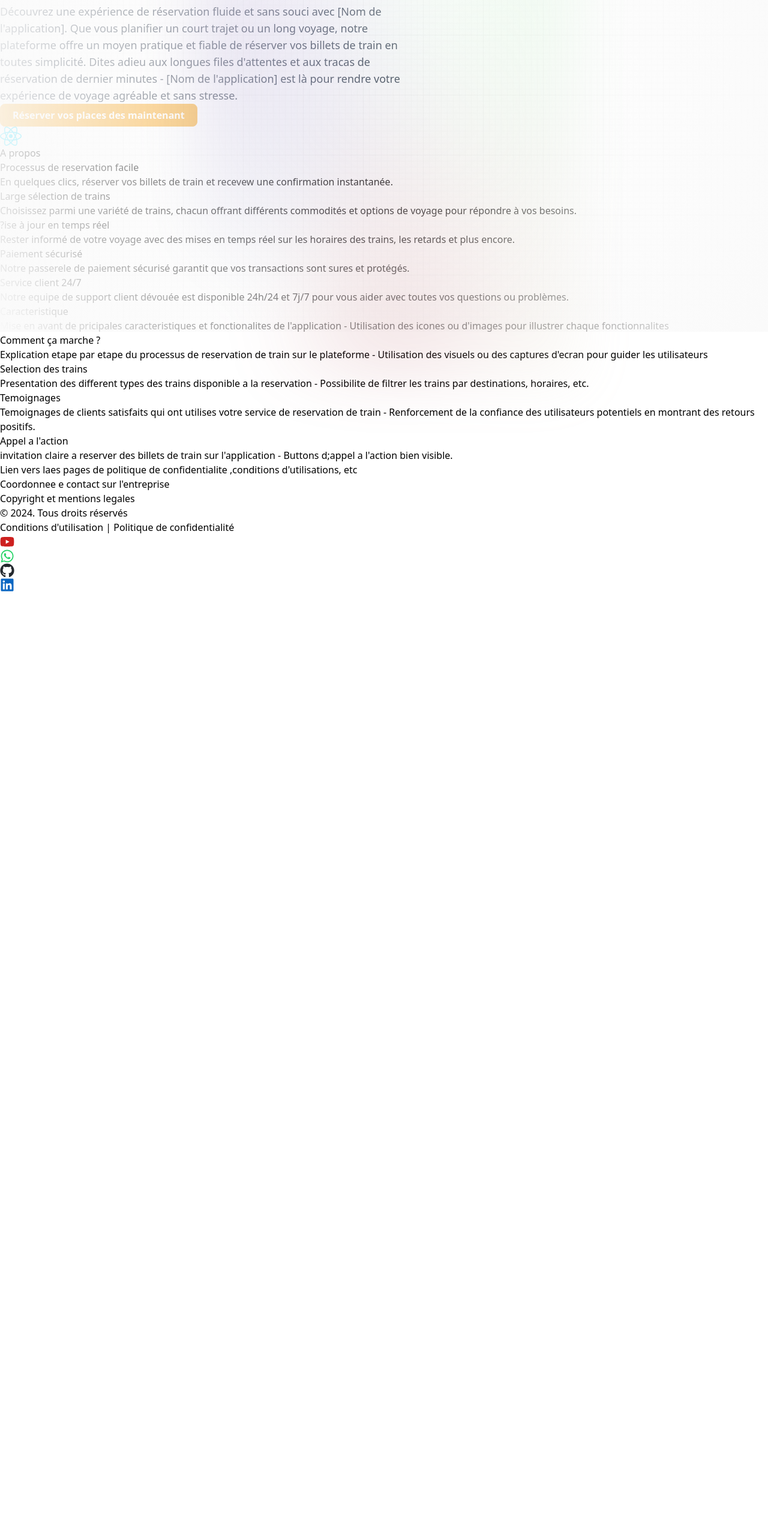
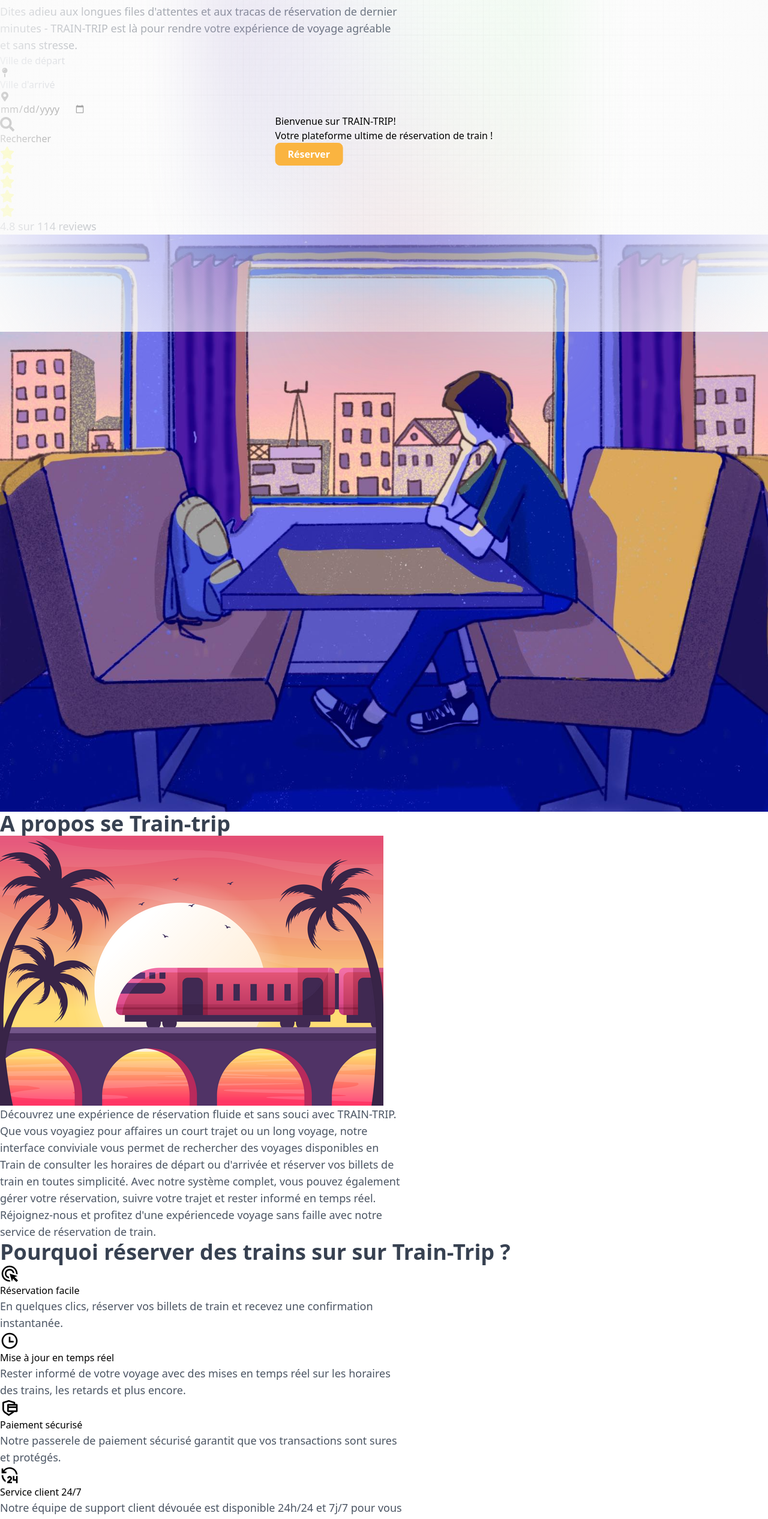
Before and after one commit to Andohenri/Reservation_management, a React (Vite) app in the folder client/: page / in a window 1280 px wide. Shown: the part 247-2779 px from the top of the page at 60% size. Before the commit the page ends 1234 px from the top, so only its background shows below. Built offline with nearby package versions, Linux system fonts and the light colour scheme; no server answers.

Commit message:
Systeme de recherche trip

```diff
--- a/client/src/index.css
+++ b/client/src/index.css
@@ -61,6 +61,15 @@
       padding: 0;
    }
 }
+.absolute_center {
+   position: absolute;
+   top: 60%;
+   left: 50%;
+   transform: translate(-50%, -50%);
+}
+.text-shadow {
+   text-shadow: 2px 2px 4px rgba(255, 255, 255, 0.7);
+}
 
 .head_text {
    @apply text-xl font-extrabold leading-[1.15] text-gray-700 sm:text-4xl;
@@ -84,7 +93,7 @@
    @apply shadow appearance-none border focus:border-[#4E47C6] rounded-full py-2 px-3 text-gray-700 leading-tight focus:outline-none w-10 focus:w-fit transition-all pointer-events-auto placeholder:italic placeholder:opacity-0 focus:placeholder:opacity-100
 }
 .btn_primary {
-   @apply rounded-lg border border-[#FAB440] bg-[#FAB440] py-1.5 px-1.5 sm:px-5 text-white transition-all hover:bg-white hover:text-[#FAB440] text-center text-base flex items-center justify-center font-semibold;
+   @apply rounded-lg border border-[#FAB440] bg-[#FAB440] py-1.5 px-4 sm:px-5 text-white transition-all hover:bg-white hover:text-[#FAB440] text-center text-base flex items-center justify-center font-semibold;
 }
 .outline_btn {
    @apply rounded-full border border-[#FAB440] bg-transparent py-1.5 px-5 text-[#FAB440] transition-all hover:bg-[#FAB440] hover:text-black text-center text-sm font-semibold flex items-center justify-center;
--- a/client/src/pages/Home.jsx
+++ b/client/src/pages/Home.jsx
@@ -1,66 +1,190 @@
-import React from 'react'
-import logo from '../assets/react.svg'
+import React, { useState } from 'react'
+import { FaMapMarkerAlt, FaMapPin, FaSearch, FaStar } from 'react-icons/fa'
+import { Ri24HoursLine, RiSecurePaymentLine, RiTimeLine } from 'react-icons/ri'
+import { MdAdsClick } from 'react-icons/md'
+import Banner from '../assets/banner.jpeg'
+import Img1 from '../assets/train1.png'
+import react from '../assets/react.svg'
+import { setSearchQuery } from '../redux/features/trip/tripSlice'
+import { useDispatch } from 'react-redux'
+import { useNavigate } from 'react-router-dom'
 
 const Home = () => {
+  const dispatch = useDispatch();
+  const navigate = useNavigate();
+  const [origin, setOrigin] = useState('');
+  const [destination, setDestination] = useState('');
+  const [dateDepart, setDateDepart] = useState('');
+
+  const handleSubmit = (e) => {
+    e.preventDefault();
+    dispatch(setSearchQuery({ departure_date: dateDepart, origin, destination }));
+    navigate('/trip');
+  }
+
   return (
-    <main className='max-w-5xl mx-auto p-6'>
-      <header className='flex max-md:flex-col-reverse gap-4 md:flex-row lg:h-[90vh] mb-6'>
-        <div className='flex-1 flex flex-col gap-4 justify-center items-start max-md:text-center'>
-          <h1 className='head_text'>Bienvenue sur [Nom de l'application] - Votre plateforme ultime de réservation de train !</h1>
+    <main className='max-w-6xl mx-auto'>
+      <header className='flex justify-center items-center gap-6 sm:p-6 sm:h-[85vh] mb-6'>
+        <div className='hidden sm:flex flex-col gap-6 justify-center items-start max-md:text-center'>
+          <h1 className='head_text'>Bienvenue sur TRAIN-TRIP - Votre plateforme ultime de réservation de train !</h1>
           <p className='desc'>
-            Découvrez une expérience de réservation fluide et sans souci avec [Nom de l'application].
-            Que vous planifier un court trajet ou un long voyage, notre plateforme offre un moyen pratique
-            et fiable de réserver vos billets de train en toutes simplicité. Dites adieu aux longues files d'attentes et aux tracas de réservation de dernier minutes -
-            [Nom de l'application] est là pour rendre votre expérience de voyage agréable et sans stresse.
+            Dites adieu aux longues files d'attentes et aux tracas de réservation de dernier minutes -
+            TRAIN-TRIP est là pour rendre votre expérience de voyage agréable et sans stresse.
           </p>
-          <button className='btn_primary mt-4'>Réserver vos places des maintenant</button>
+          <form onSubmit={handleSubmit} className='flex flex-col gap-2'>
+            <section className='grid grid-cols-3 items-center'>
+              <div className='relative'>
+                <input value={origin} onChange={(e) => setOrigin(e.target.value)} className='w-full shadow border rounded-tl-lg rounded-bl-lg focus:border-[#4E47C6] py-2 pl-3 pr-8 text-gray-700 focus:outline-none transition-all pointer-events-auto placeholder:italic' type="text" placeholder='Ville de départ' />
+                <span className='absolute top-3 right-3 pointer-events-none'><FaMapPin className='text-gray-400' /></span>
+              </div>
+              <div className='relative'>
+                <input value={destination} onChange={(e) => setDestination(e.target.value)} className='w-full shadow border focus:border-[#4E47C6] py-2 pl-3 pr-8 text-gray-700 focus:outline-none transition-all pointer-events-auto placeholder:italic' type="text" placeholder="Ville d'arrivé" />
+                <span className='absolute top-3 right-3 pointer-events-none'><FaMapMarkerAlt className='text-gray-400' /></span>
+              </div>
+              <div className='relative hidden sm:block'>
+                <input value={dateDepart} onChange={(e) => setDateDepart(e.target.value)} className='w-full shadow border rounded-tr-lg rounded-br-lg focus:border-[#4E47C6] py-2 pl-3 pr-4 text-gray-700 leading-tight focus:outline-none transition-all pointer-events-auto placeholder:italic' type="date" />
+              </div>
+            </section>
+            <div className='flex justify-end'>
+              <button type='submit' className='bg-[#FAB440] text-white shadow rounded-lg px-3 py-2 flex gap-2 items-center'>
+                <FaSearch size={24} />
+                <span className='font-semibold'>Rechercher</span>
+              </button>
+            </div>
+          </form>
+          <div className='flex shadow gap-4 items-center bg-white py-2 px-4 rounded-lg'>
+            <span className='flex gap-1'><FaStar size={24} style={{ color: 'yellow' }} /><FaStar size={24} style={{ color: 'yellow' }} /><FaStar size={24} style={{ color: 'yellow' }} /><FaStar size={24} style={{ color: 'yellow' }} /><FaStar size={24} style={{ color: 'yellow' }} /></span>
+            <p className='desc'><span className='font-bold'>4.8</span> sur 114 reviews</p>
+          </div>
         </div>
-        <div className='md:flex-1 flex justify-center '>
-          <img src={logo} alt="logo" className=''/>
+        <div className='relative shadow-lg sm:rounded-lg overflow-hidden'>
+          <img src={Banner} alt="logo" className='' />
+          <div className='absolute_center w-[70%] sm:hidden text-center'>
+            <h1 className='text-2xl text-shadow font-extrabold leading-[1.15] text-white'>Bienvenue sur TRAIN-TRIP! <br /> Votre plateforme ultime de réservation de train !</h1>
+            <button className='btn_primary mx-auto mt-2'>Réserver</button>
+          </div>
         </div>
       </header>
-      <section>
-        <h1 className='text-2xl font-bold mb-4'>A propos</h1>
-        <div className='flex flex-row flex-wrap gap-4'>
-          <article className='w-full max-w-64 bg-slate-500 text-white p-3 rounded-lg'>
-            <h1 className='text-xl font-semibold'>Processus de reservation facile</h1>
-            <p>En quelques clics, réserver vos billets de train et recevew une confirmation instantanée.</p>
+      <section className='p-6'>
+        <h1 className='head_text mb-6'>A propos se Train-trip</h1>
+        <div className='grid gap-6 sm:grid-cols-2'>
+          <div className='overflow-hidden rounded-lg h-[18rem]'>
+            <img src={Img1} alt="train" />
+          </div>
+          <p className='desc'>
+            Découvrez une expérience de réservation fluide et sans souci avec TRAIN-TRIP.
+            Que vous voyagiez pour affaires un court trajet ou un long voyage, notre interface conviviale vous permet de rechercher des voyages disponibles en Train
+            de consulter les horaires de départ ou d'arrivée et réserver vos billets de train en toutes simplicité.
+            Avec notre système complet, vous pouvez également gérer votre réservation, suivre votre trajet et rester informé en temps réel.
+            Réjoignez-nous et profitez d'une expériencede voyage sans faille avec notre service de réservation de train.
+          </p>
+        </div>
+      </section>
+      <section className='p-6'>
+        <h1 className='head_text mb-6'>Pourquoi réserver des trains sur sur Train-Trip ?</h1>
+        <div className='grid grid-cols-2 lg:grid-cols-4 gap-4'>
+          <article className='bg-white flex flex-col gap-4 rounded-lg shadow p-4'>
+            <div className='flex items-center gap-4'>
+              <div className='p-3 bg-yellow-200 rounded-lg'><MdAdsClick size={32} className='text-[#FAB440]' /></div>
+              <h1 className='text-xl text-gray-800 font-bold'>Réservation facile</h1>
+            </div>
+            <div>
+              <p className='desc'>
+                En quelques clics, réserver vos billets de train et recevez une confirmation instantanée.
+              </p>
+            </div>
           </article>
-          <article className='w-full max-w-xs bg-slate-500 text-white p-2 rounded-lg'>
-            <h1 className='text-xl font-semibold'>Large sélection de trains</h1>
-            <p>Choisissez parmi une variété de trains, chacun offrant différents commodités et options de voyage pour répondre à vos besoins.</p>
+          <article className='bg-white flex flex-col gap-4 rounded-lg shadow p-4'>
+            <div className='flex items-center gap-4'>
+              <div className='p-3 bg-yellow-200 rounded-lg'><RiTimeLine size={32} className='text-[#FAB440]' /></div>
+              <h1 className='text-lg text-gray-800 font-bold'>Mise à jour en temps réel</h1>
+            </div>
+            <div>
+              <p className='desc'>
+                Rester informé de votre voyage avec des mises en temps réel sur les horaires des trains, les retards et plus encore.
+              </p>
+            </div>
           </article>
-          <article className='w-full max-w-xs bg-slate-500 text-white p-2 rounded-lg'>
-            <h1 className='text-xl font-semibold'>?ise à jour en temps réel</h1>
-            <p>Rester informé de votre voyage avec des mises en temps réel sur les horaires des trains, les retards et plus encore.</p>
+          <article className='bg-white flex flex-col gap-4 rounded-lg shadow p-4'>
+            <div className='flex items-center gap-4'>
+              <div className='p-3 bg-yellow-200 rounded-lg'><RiSecurePaymentLine size={32} className='text-[#FAB440]' /></div>
+              <h1 className='text-lg text-gray-800 font-bold'>Paiement sécurisé</h1>
+            </div>
+            <div>
+              <p className='desc'>
+                Notre passerele de paiement sécurisé garantit que vos transactions sont sures et protégés.
+              </p>
+            </div>
           </article>
-          <article className='w-full max-w-xs bg-slate-500 text-white p-2 rounded-lg'>
-            <h1 className='text-xl font-semibold'>Paiement sécurisé</h1>
-            <p>Notre passerele de paiement sécurisé garantit que vos transactions sont sures et protégés.</p>
-          </article>
-          <article className='w-full max-w-xs bg-slate-500 text-white p-2 rounded-lg'>
-            <h1 className='text-xl font-semibold'>Service client 24/7</h1>
-            <p>Notre equipe de support client dévouée est disponible 24h/24 et 7j/7 pour vous aider avec toutes vos questions ou problèmes.</p>
+          <article className='bg-white flex flex-col gap-4 rounded-lg shadow p-4'>
+            <div className='flex items-center gap-4'>
+              <div className='p-3 bg-yellow-200 rounded-lg'><Ri24HoursLine size={32} className='text-[#FAB440]' /></div>
+              <h1 className='text-lg text-gray-800 font-bold'>Service client 24/7</h1>
+            </div>
+            <div>
+              <p className='desc'>
+                Notre équipe de support client dévouée est disponible 24h/24 et 7j/7 pour vous aider avec toutes vos questions ou problèmes.
+              </p>
+            </div>
           </article>
         </div>
       </section>
-      <section>
-        <h1 className='text-2xl font-bold mb-4'>Caracteristique</h1>
-        <p>Mise en avant de pricipales caracteristiques et fonctionalites de l'application - Utilisation des icones ou d'images pour illustrer chaque fonctionnalites</p>
-      </section>
-      <section>
-        <h1 className='text-2xl font-bold mb-4'>Comment ça marche ?</h1>
+      <section className='p-6'>
+        <h1 className='head_text mb-6'>Comment ça marche ?</h1>
         <p>Explication etape par etape du processus de reservation de train sur le plateforme - Utilisation des visuels ou des captures d'ecran pour guider les utilisateurs</p>
       </section>
-      <section>
+      {/* <section>
         <h1 className='text-2xl font-bold mb-4'>Selection des trains</h1>
         <p>
           Presentation des different types des trains disponible a la reservation - Possibilite de filtrer les trains par destinations, horaires, etc.
         </p>
-      </section>
-      <section>
-        <h1 className='text-2xl font-bold mb-4'>Temoignages</h1>
-        <p>Temoignages de clients satisfaits qui ont utilises votre service de reservation de train - Renforcement de la confiance des utilisateurs potentiels en montrant des retours positifs.</p>
+      </section> */}
+      <section className='p-6'>
+        <h1 className='head_text mb-6'>Temoignages</h1>
+        <div className='grid gap-4 grid-cols-3'>
+          <article className='bg-[#07143F] rounded-lg shadow p-4'>
+            <div className='flex shadow gap-4 items-center py-2 px-4 rounded-lg'>
+              <span className='flex gap-1'><FaStar size={24} style={{ color: 'yellow' }} /><FaStar size={24} style={{ color: 'yellow' }} /><FaStar size={24} style={{ color: 'yellow' }} /><FaStar size={24} style={{ color: 'yellow' }} /><FaStar size={24} style={{ color: 'yellow' }} /></span>
+            </div>
+            <div className='p-4'>
+              <p className='text-base lg:text-lg text-white sm:text-xl max-w-2xl'>
+                "En quelques clics, réserver vos billets de train et recevez une confirmation instantanée."
+              </p>
+            </div>
+            <div className='flex items-center p-4 gap-4'>
+              <img src={react} alt="profile" className='h-10 w-10 border shadow p-1 rounded-full' />
+              <p className='text-gray-400 font-bold'>Ando Henri</p>
+            </div>
+          </article>
+          <article className='bg-[#07143F] rounded-lg shadow p-4'>
+            <div className='flex shadow gap-4 items-center py-2 px-4 rounded-lg'>
+              <span className='flex gap-1'><FaStar size={24} style={{ color: 'yellow' }} /><FaStar size={24} style={{ color: 'yellow' }} /><FaStar size={24} style={{ color: 'yellow' }} /><FaStar size={24} style={{ color: 'yellow' }} /><FaStar size={24} style={{ color: 'yellow' }} /></span>
+            </div>
+            <div className='p-4'>
+              <p className='text-base lg:text-lg text-white sm:text-xl max-w-2xl'>
+                "En quelques clics, réserver vos billets de train et recevez une confirmation instantanée."
+              </p>
+            </div>
+            <div className='flex items-center p-4 gap-4'>
+              <img src={react} alt="profile" className='h-10 w-10 rounded-full' />
+              <p className='text-white font-bold'>Ando Henri</p>
+            </div>
+          </article>
+          <article className='bg-[#07143F] rounded-lg shadow p-4'>
+            <div className='flex shadow gap-4 items-center py-2 px-4 rounded-lg'>
+              <span className='flex gap-1'><FaStar size={24} style={{ color: 'yellow' }} /><FaStar size={24} style={{ color: 'yellow' }} /><FaStar size={24} style={{ color: 'yellow' }} /><FaStar size={24} style={{ color: 'yellow' }} /><FaStar size={24} style={{ color: 'yellow' }} /></span>
+            </div>
+            <div className='p-4'>
+              <p className='text-base lg:text-lg text-white sm:text-xl max-w-2xl'>
+                "En quelques clics, réserver vos billets de train et recevez une confirmation instantanée."
+              </p>
+            </div>
+            <div className='flex items-center p-4 gap-4'>
+              <img src={react} alt="profile" className='h-10 w-10 rounded-full' />
+              <p className='text-white font-bold'>Ando Henri</p>
+            </div>
+          </article>
+        </div>
       </section>
       <section>
         <h1 className='text-2xl font-bold mb-4'>Appel a l'action</h1>
--- a/client/src/pages/Trip.jsx
+++ b/client/src/pages/Trip.jsx
@@ -1,18 +1,17 @@
 import React, { useEffect, useState } from 'react'
 import { FaCalendarAlt, FaMapMarkerAlt, FaMapPin, FaSearch } from 'react-icons/fa';
+import { useDispatch, useSelector } from 'react-redux';
 import TripCard from '../components/TripCard';
 import { useGetTripsQuery } from '../redux/api/tripApiSlice'
+import { setSearchQuery } from '../redux/features/trip/tripSlice';
 
 const Trip = () => {
+  const dispatch = useDispatch();
   const [trips, setTrips] = useState([]);
   const [dateDepart, setDateDepart] = useState('');
   const [origin, setOrigin] = useState('');
   const [destination, setDestination] = useState('');
-  const [query, setQuery] = useState({
-    departure_date: dateDepart,
-    origin,
-    destination
-  });
+  const { query } = useSelector(state => state.trip);
   const { data, isLoading, refetch, error } = useGetTripsQuery(query);
 
   useEffect(() => {
@@ -20,8 +19,8 @@
   }, [])
 
   const handleSubmit = (e) => {
-    e.preventDefault()
-    setQuery({ departure_date: dateDepart, origin, destination })
+    e.preventDefault();
+    dispatch(setSearchQuery({ departure_date: dateDepart, origin, destination }));
   }
 
   useEffect(() => {
@@ -65,7 +64,7 @@
           </button>
         </div>
       </form>
-      {!isLoading ? (
+      {!isLoading ? sortedDateKey?.length > 0 ? (
         sortedDateKey?.map(dateKey => (
           <div key={dateKey} className='p-4'>
             <h1 className='font-extrabold text-2xl flex items-center gap-2 text-gray-800 px-4 py-2'><FaCalendarAlt /> {dateKey}</h1>
@@ -78,6 +77,10 @@
         ))
       ) : (
         <section className='flex justify-center'>
+          <h1>Pas de voyages disponibles</h1>
+        </section>
+      ) : (
+        <section className='flex justify-center'>
           <h1>Chargement...</h1>
         </section>
       )}
--- /dev/null
+++ b/client/src/redux/features/trip/tripSlice.js
@@ -0,0 +1,21 @@
+import { createSlice } from "@reduxjs/toolkit";
+
+const initialState = {
+   query: {
+      departure_date: '',
+      origin: '',
+      destination: ''
+   }
+}
+const tripSlice = createSlice({
+    name: 'trip',
+    initialState,
+    reducers: {
+      setSearchQuery: (state, action) => {
+         state.query = action.payload;
+      }
+    }
+});
+
+export const { setSearchQuery } = tripSlice.actions;
+export default tripSlice.reducer;
--- a/client/src/redux/store.js
+++ b/client/src/redux/store.js
@@ -3,6 +3,7 @@
 import { apiSlice } from "./api/apiSlice.js";
 import authReducer from './features/auth/authSlice.js'
 import notifReducer from './features/notif/notifSlice.js'
+import tripReducer from './features/trip/tripSlice.js'
 
 
 const store = configureStore({
@@ -10,6 +11,7 @@
         [apiSlice.reducerPath]: apiSlice.reducer,
         auth: authReducer,
         notif: notifReducer,
+        trip: tripReducer,
     },
     middleware: (buildGetDefaultMiddleware) => buildGetDefaultMiddleware().concat(apiSlice.middleware),
     devtools: true,
```
Also changed, not shown: client/src/assets/banner.jpeg (added), client/src/assets/train1.png (added).
